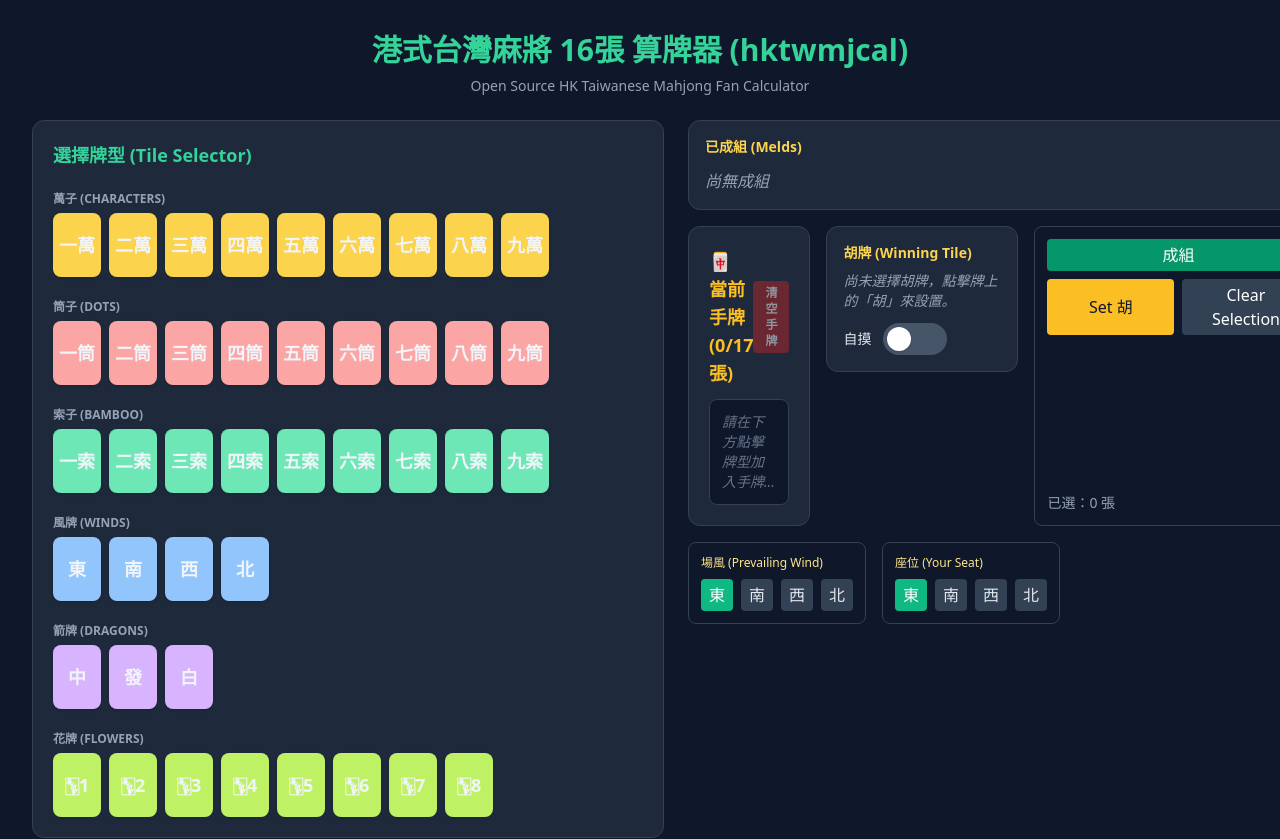
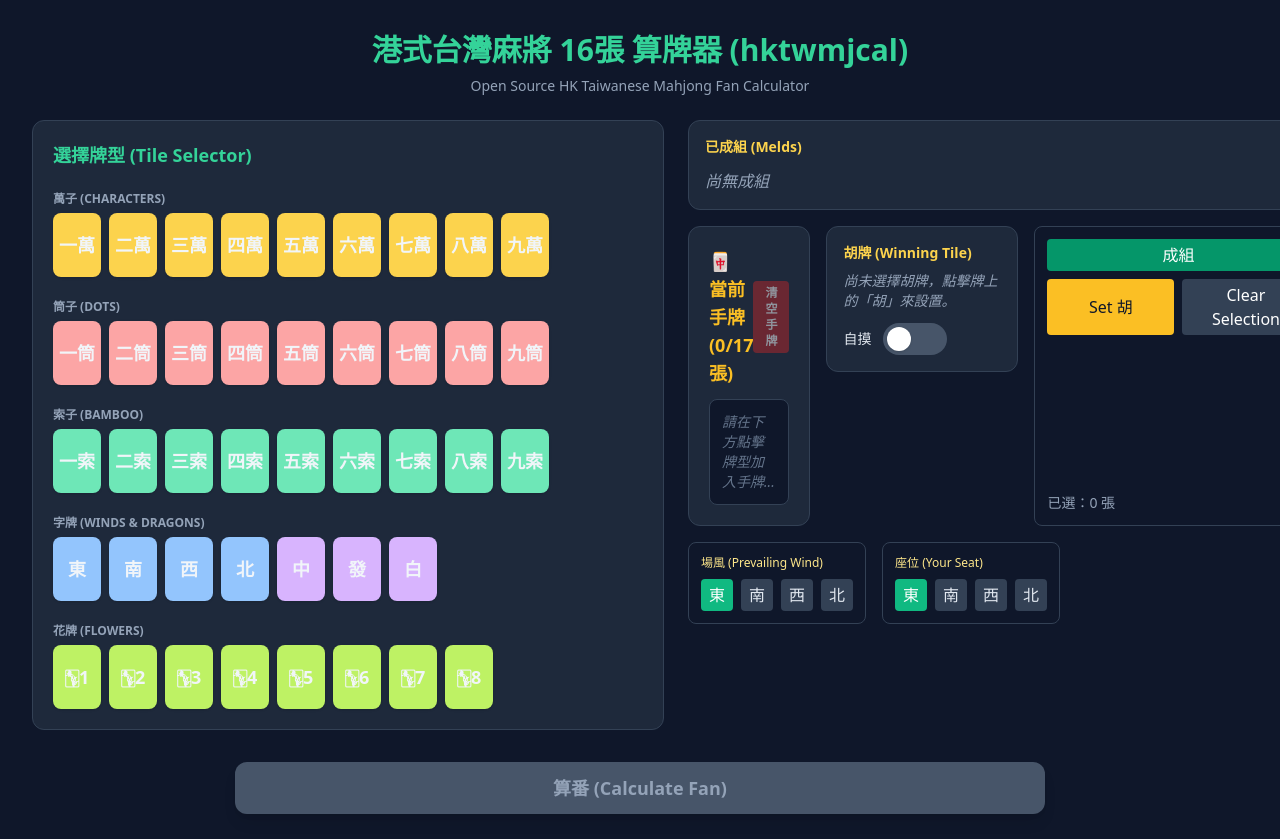
Before and after one commit to andycylam/hktwmjcal, a React (Vite) app: page / in a window 1280 px wide. Shown: the top 839 px of the page. Built offline with nearby package versions, Linux system fonts and the light colour scheme.

Commit message:
move back dragon

```diff
--- a/src/components/TilePicker.tsx
+++ b/src/components/TilePicker.tsx
@@ -12,7 +12,7 @@ const MAX_PER_TYPE = 4;
 
 const CHINESE_NUM = ['零','一','二','三','四','五','六','七','八','九'];
 
-const TILE_GROUPS: { name: string; suit: Suit; items: { val: number; label: string }[] }[] = [
+const TILE_GROUPS: { name: string; suit: Suit; items: { val: number; label: string; suit?: Suit }[] }[] = [
   {
     name: '萬子 (Characters)',
     suit: 'wan',
@@ -29,17 +29,16 @@ const TILE_GROUPS: { name: string; suit: Suit; items: { val: number; label: stri
     items: [1, 2, 3, 4, 5, 6, 7, 8, 9].map(v => ({ val: v, label: `${CHINESE_NUM[v]}索` }))
   },
   {
-    name: '風牌 (Winds)',
-    suit: 'wind',
+    name: '字牌 (Winds & Dragons)',
+    suit: 'wind', // default suit, overridden per-item for dragons
     items: [
-      { val: 1, label: '東' }, { val: 2, label: '南' }, { val: 3, label: '西' }, { val: 4, label: '北' }
-    ]
-  },
-  {
-    name: '箭牌 (Dragons)',
-    suit: 'dragon',
-    items: [
-      { val: 5, label: '中' }, { val: 6, label: '發' }, { val: 7, label: '白' }
+      { val: 1, label: '東', suit: 'wind' },
+      { val: 2, label: '南', suit: 'wind' },
+      { val: 3, label: '西', suit: 'wind' },
+      { val: 4, label: '北', suit: 'wind' },
+      { val: 5, label: '中', suit: 'dragon' },
+      { val: 6, label: '發', suit: 'dragon' },
+      { val: 7, label: '白', suit: 'dragon' }
     ]
   },
   {
@@ -118,11 +117,12 @@ export const TilePicker: React.FC<Props> = ({ onSelectTile, onAddFlower, hand, m
           <span className="text-xs text-slate-400 uppercase font-semibold">{group.name}</span>
           <div className="flex flex-wrap gap-2">
             {group.items.map((item, idx) => {
-              const key = `${group.suit}_${item.val}`;
+              const itemSuit = item.suit || group.suit;
+              const key = `${itemSuit}_${item.val}`;
               const currentCount = counts.get(key) || 0;
-              const isFlower = group.suit === 'flower';
+              const isFlower = itemSuit === 'flower';
               const effectiveMaxed = isFlower ? currentCount >= 1 : currentCount >= MAX_PER_TYPE;
-              const colors = SUIT_COLORS[group.suit];
+              const colors = SUIT_COLORS[itemSuit];
 
               return (
                 <button
@@ -130,11 +130,11 @@ export const TilePicker: React.FC<Props> = ({ onSelectTile, onAddFlower, hand, m
                   onClick={() => {
                     const tile = {
                       id: `${key}_${Date.now()}_${idx}`,
-                      suit: group.suit,
+                      suit: itemSuit,
                       value: item.val,
                       label: item.label
                     } as Tile;
-                    if (group.suit === 'flower') {
+                    if (itemSuit === 'flower') {
                       if (onAddFlower) onAddFlower(tile);
                       return;
                     }
```
